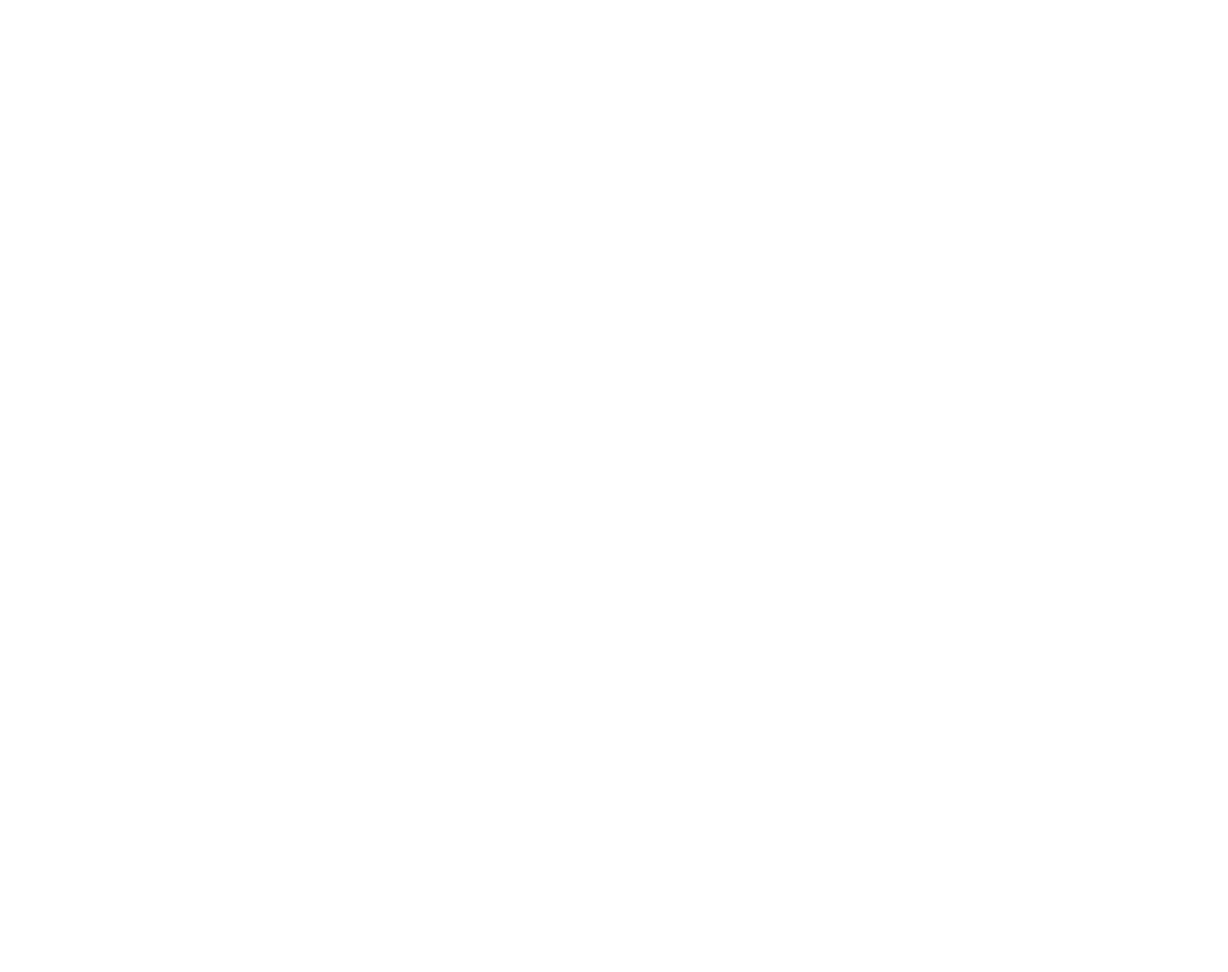
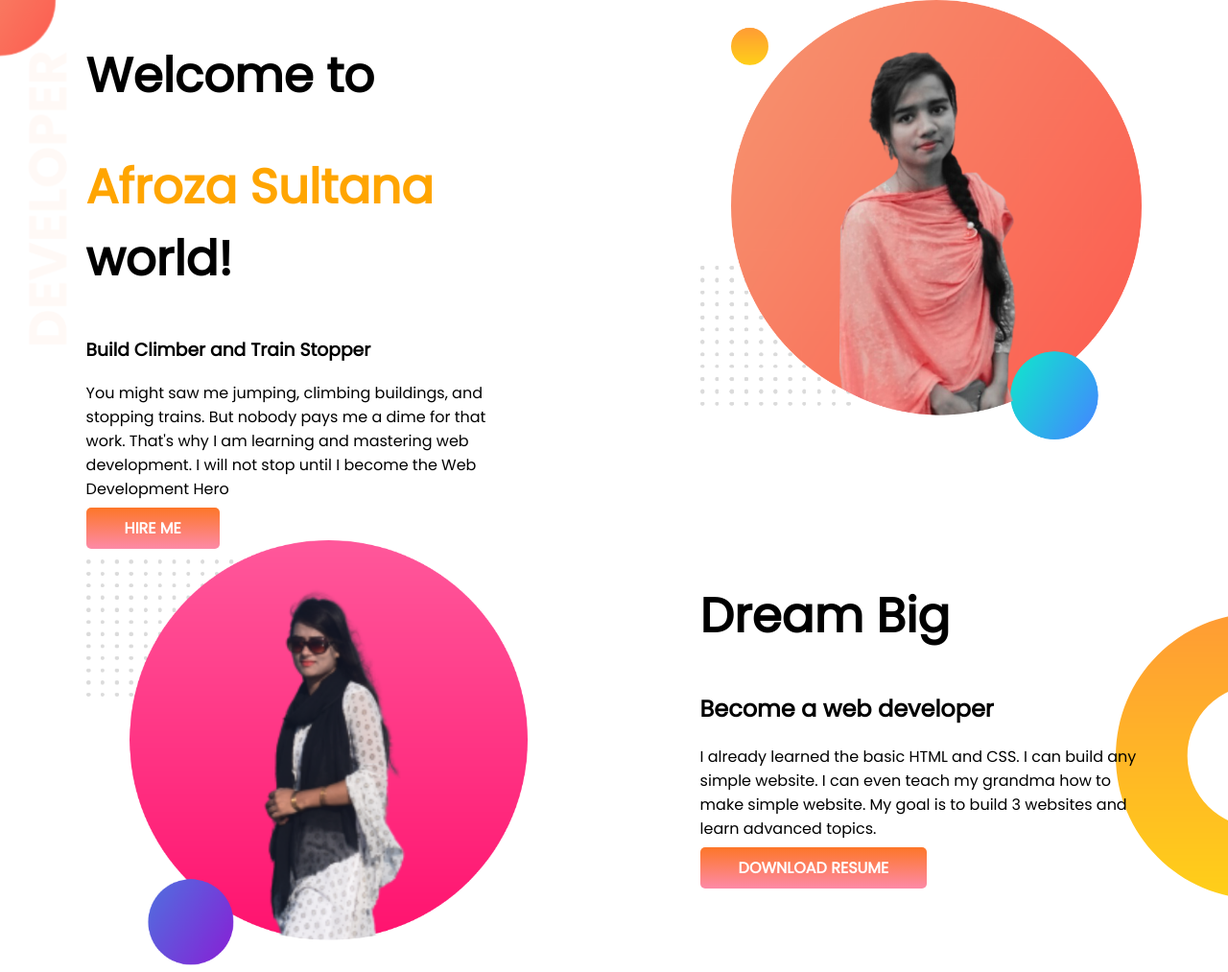
Before and after one commit to afroza-sultana/developer.portfolio, a plain HTML site: page index.html in a window 1280 px wide. Shown: the whole page at 96% size. Before the commit the page ends 800 px from the top, so only its background shows below. Drawn offline with Linux system fonts and the light colour scheme.

Commit message:
dream added

```diff
--- a/index.html
+++ b/index.html
@@ -1,13 +1,41 @@
 <!DOCTYPE html>
 <html lang="en">
-<head>
-    <meta charset="UTF-8">
-    <meta http-equiv="X-UA-Compatible" content="IE=edge">
-    <meta name="viewport" content="width=device-width, initial-scale=1.0">
+  <head>
+    <meta charset="UTF-8" />
+    <meta http-equiv="X-UA-Compatible" content="IE=edge" />
+    <meta name="viewport" content="width=device-width, initial-scale=1.0" />
     <title>Afroza portfolio</title>
-    <link rel="stylesheet" href="style.css">
-</head>
-<body>
+    <link rel="preconnect" href="https://fonts.googleapis.com" />
+    <link rel="preconnect" href="https://fonts.gstatic.com" crossorigin />
+    <link href="https://fonts.googleapis.com/css2?family=Poppins&display=swap" rel="stylesheet" />
+    <link rel="stylesheet" href="style.css" />
+  </head>
+  <body>
+    <section class="top-banner">
+      <div class="half-width">
+        <h1>Welcome to</h1>
+        <h1><span class="orange-color">Afroza Sultana</span> world!</h1>
+        <h3>Build Climber and Train Stopper</h3>
+        <p>
+          You might saw me jumping, climbing buildings, and stopping trains. But nobody pays me a dime for that work. That's why I am
+          learning and mastering web development. I will not stop until I become the Web Development Hero
+        </p>
+        <a class="link-button" target="_blank" href="https://www.linkedin.com/in/afroza-sultana-582020230/">HIRE ME</a>
+      </div>
+      <div class="half-width"><img src="images/afro.png" alt="" /></div>
+    </section >
 
-</body>
+    <section class="dream-big">
+    <div class="half-width">
+      <img src="images/middle.png" alt="">
+    </div>
+    <div class="half-width">
+      <h1>Dream Big</h1>
+      <h2>Become a web developer</h2>
+      <p>I already learned the basic HTML and CSS. I can build any simple website. I can even teach my grandma how to make simple website. My goal is to build 3 websites and learn advanced topics.</p>
+      <a class="link-button" target="_blank" href="">DOWNLOAD RESUME</a>
+    </div>
+
+  </section>
+  </body>
 </html>
--- a/style.css
+++ b/style.css
@@ -0,0 +1,38 @@
+body{
+    font-family: 'Poppins', sans-serif;
+    margin: 0%;
+}
+h1{
+    font-size: 50px;
+}
+   .orange-color{
+       color: orange;
+   }
+section{
+    display: flex;
+}
+.half-width{
+        width: 50%;
+        padding-left: 7%;
+       padding-right:7%;
+}
+.half-width img {
+    width: 100%;
+}
+.link-button{
+    text-decoration:none;
+    background-image: linear-gradient(rgb(253, 118, 40), rgb(253, 138, 167));
+    padding: 10px 40px;
+    color: rgb(255, 255, 255);
+    font-weight: 700;
+    border-radius: 5px;
+}
+.top-banner{
+    background-image: url(images/top-banner.png);
+    background-repeat: no-repeat;
+}
+.dream-big{
+    background-image: url(images/dream-bg.png);
+    background-repeat: no-repeat;
+    background-position: right;
+}
```
Also changed, not shown: images/afro.png (added), images/dream-bg.png (added), images/exp-bg.png (added), images/jhankar.png (added), images/jhankar2.png (added), images/middle.png (added), images/my-bg.png (added), images/my-bg2.png (added), images/top-banner.png (added), my-bg.png (added), 7 other files.
